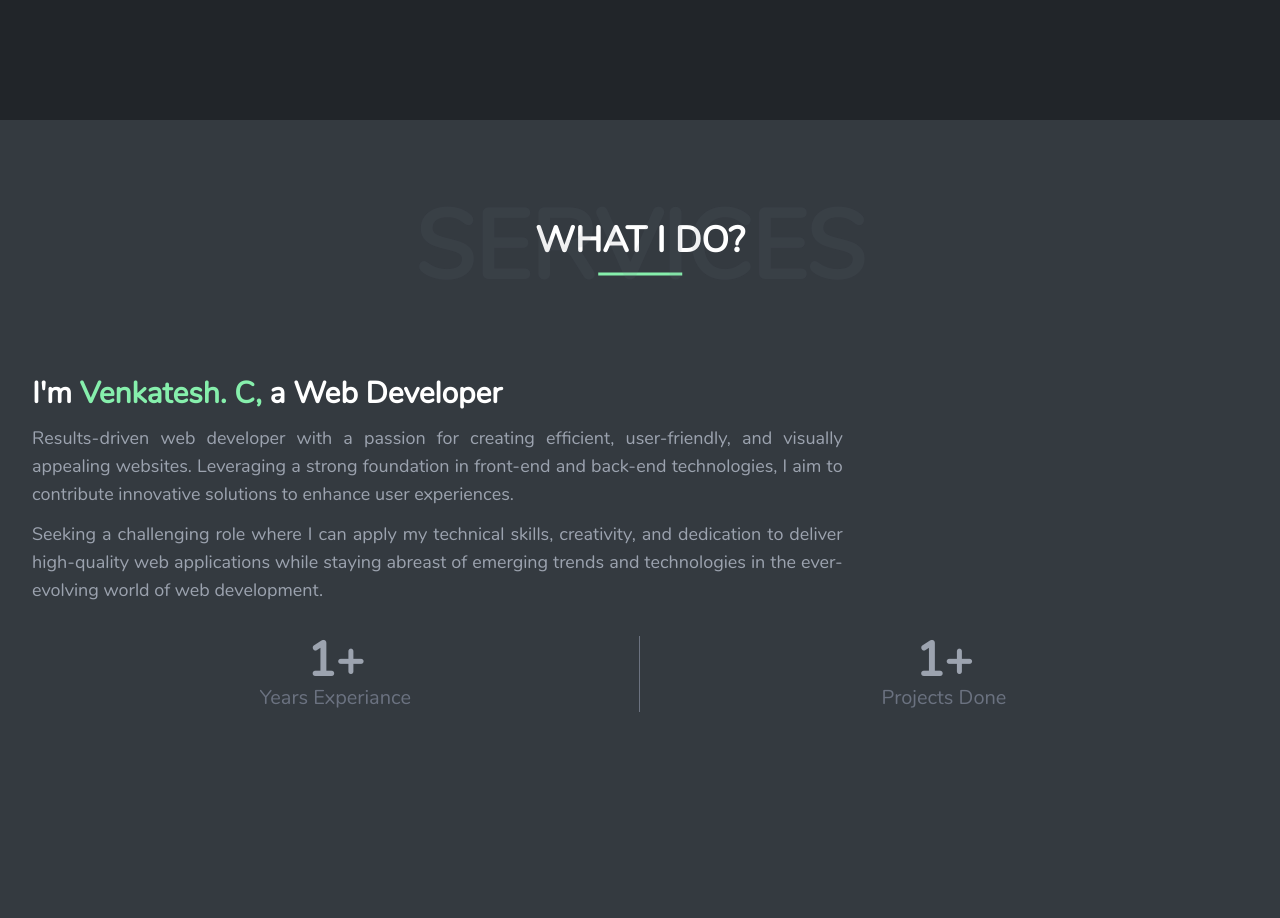
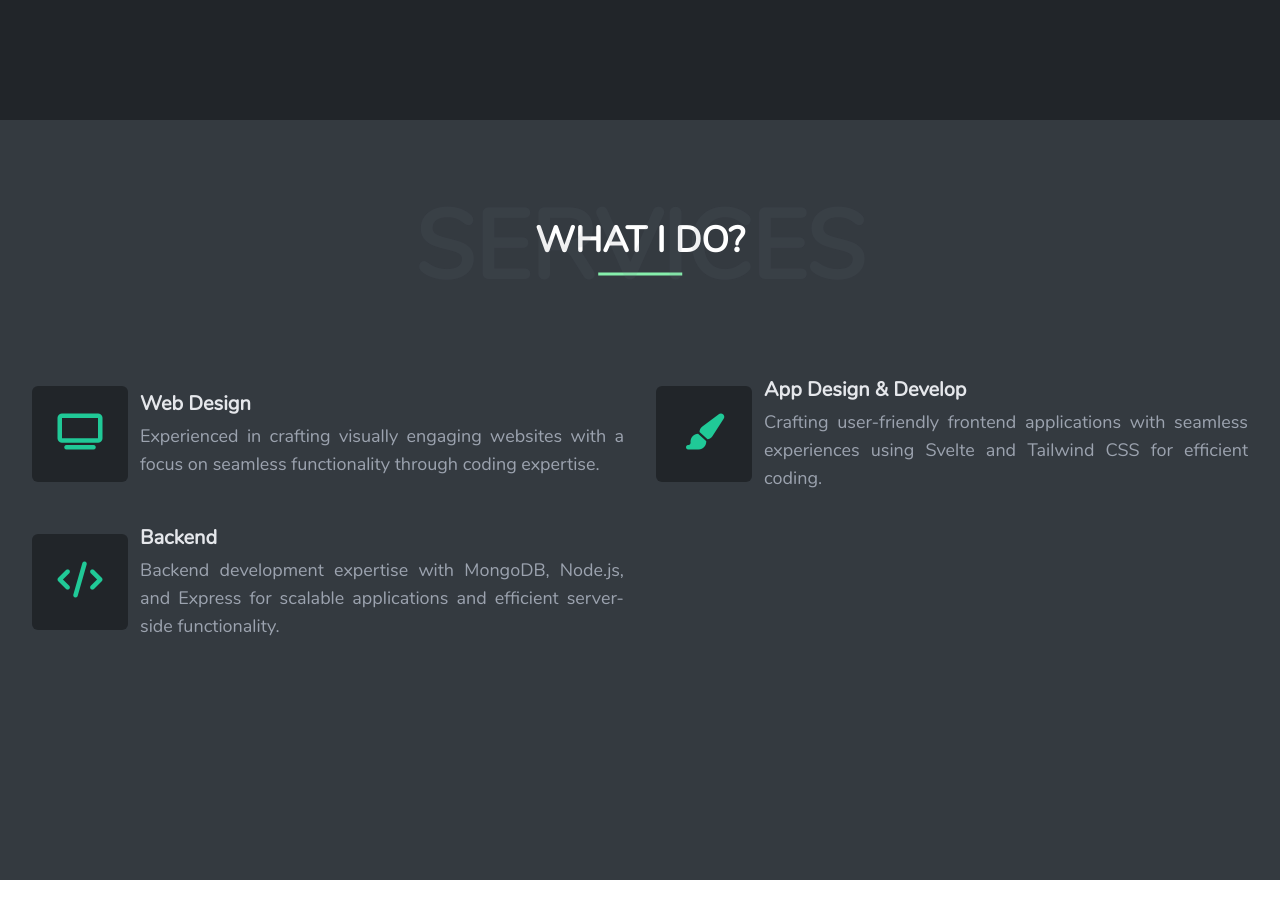
Before and after one commit to venky-123-debug/My_Portfolio, a Svelte app: page / in a window 1280 px wide. Shown: the part 1480-2398 px from the top of the page. After the commit the page ends 2360 px from the top, so only its background shows below. Built offline with nearby package versions, Linux system fonts and the light colour scheme.

Commit message:
what i do page completed

```diff
--- /dev/null
+++ b/src/pages/whatIDo/components/cards.svelte
@@ -0,0 +1,33 @@
+<!--
+
+<div class="flex items-center gap-3">
+  <div class="w-24 h-24 aspect-square bg-aboutBg items-center justify-center flex rounded-md">
+    <div></div>
+    <div class="text-primaryGreen text-4xl">
+      <i class="fa-solid fa-tv"></i>
+    </div>
+  </div>
+  <div class="flex flex-col gap-1">
+    <div class="text-xl text-gray-200 font-bold">Web Design</div>
+    <div class="text-lg text-gray-400">
+      Experienced in crafting visually engaging websites with a focus on seamless functionality through coding expertise.
+    </div>
+  </div>
+</div> -->
+
+<script>
+  export let item
+</script>
+
+<div class="flex items-center gap-3">
+  <div class="w-24 h-24 aspect-square bg-aboutBg items-center justify-center flex rounded-md">
+    <div></div>
+    <div class="text-primaryGreen text-4xl">
+      <i class="{item.logo}"></i>
+    </div>
+  </div>
+  <div class="flex flex-col gap-1">
+    <div class="text-xl text-gray-200 font-bold">{item.title}</div>
+    <div class="text-lg text-gray-400 text-justify">{item.description}</div>
+  </div>
+</div>
--- a/src/pages/whatIDo/index.svelte
+++ b/src/pages/whatIDo/index.svelte
@@ -1,4 +1,14 @@
-<div class="flex flex-col m-auto bg-servicesBg w-screen min-h-screen overflow-hidden p-8">
+<script>
+import Cards from "./components/cards.svelte"
+    let items = [
+    { title: 'Web Design', description: 'Experienced in crafting visually engaging websites with a focus on seamless functionality through coding expertise.', logo:"fa-solid fa-tv" },
+    { title: 'App Design & Develop', description: 'Crafting user-friendly frontend applications with seamless experiences using Svelte and Tailwind CSS for efficient coding.', logo:"fa-solid fa-paintbrush" },
+    { title: 'Backend', description: 'Backend development expertise with MongoDB, Node.js, and Express for scalable applications and efficient server-side functionality.', logo:"fa-solid fa-code" },
+
+  ];
+
+</script>
+<div class="flex flex-col m-auto bg-servicesBg w-screen min-h-full pb-60 overflow-hidden p-8">
   <div class="relative top-12 mx-auto h-32">
     <div class="relative text-center">
       <span class="text-8xl opacity-10 text-gray-500 font-bold relative z-10">SERVICES</span>
@@ -9,28 +19,11 @@
     </div>
   </div>
 
-  <div class="flex w-full pt-24 items-start gap-6">
-    <div class="w-4/6 flex flex-col gap-3">
-      <div class="text-3xl font-bold text-white">
-        I'm <strong class="text-green-300">Venkatesh. C,</strong>
-        a Web Developer
-      </div>
-      <div class="text-lg text-justify font-normal text-gray-400">Results-driven web developer with a passion for creating efficient, user-friendly, and visually appealing websites. Leveraging a strong foundation in front-end and back-end technologies, I aim to contribute innovative solutions to enhance user experiences.</div>
-      <div class="text-lg text-justify font-normal text-gray-400">Seeking a challenging role where I can apply my technical skills, creativity, and dedication to deliver high-quality web applications while staying abreast of emerging trends and technologies in the ever-evolving world of web development.</div>
-    </div>
-    <!-- <div class="w-2/6">
-      <Details />
-    </div> -->
-  </div>
-
-  <div class="pt-8 flex items-center justify-around w-full">
-    <div class="flex flex-col w-1/2 items-center justify-center border-r border-gray-500">
-      <div class="text-5xl font-bold text-gray-400">1+</div>
-      <div class="text-xl font-semi text-gray-500">Years Experiance</div>
-    </div>
-    <div class="flex flex-col w-1/2 items-center justify-center">
-      <div class="text-5xl font-bold text-gray-400">1+</div>
-      <div class="text-xl font-semi text-gray-500">Projects Done</div>
+  <div class="flex w-full pt-24 items-start justify-center gap-6">
+    <div class="w-full grid grid-cols-2 gap-8">
+      {#each items as item (item.title)}
+      <Cards {item} />
+    {/each}
     </div>
   </div>
 </div>
```
